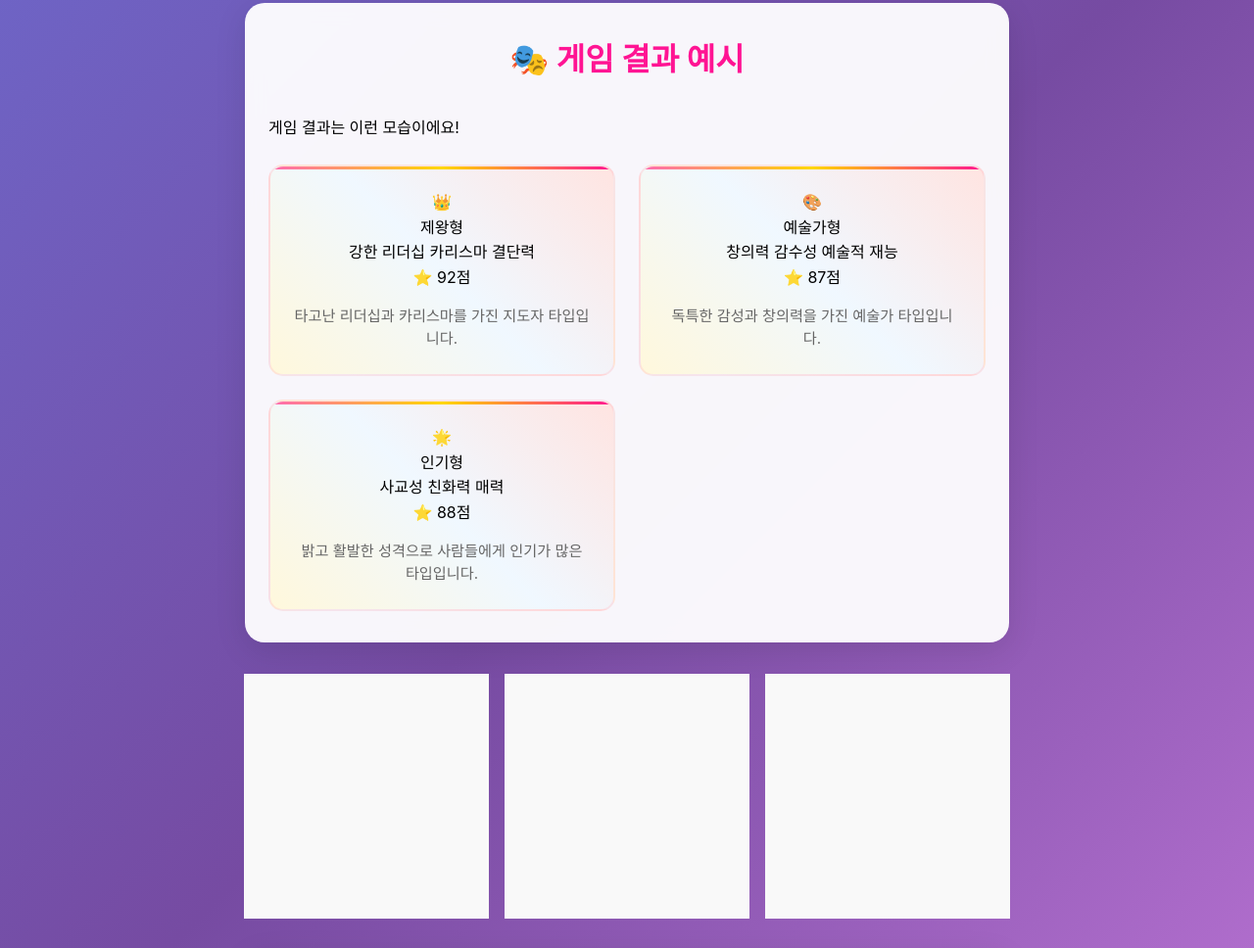
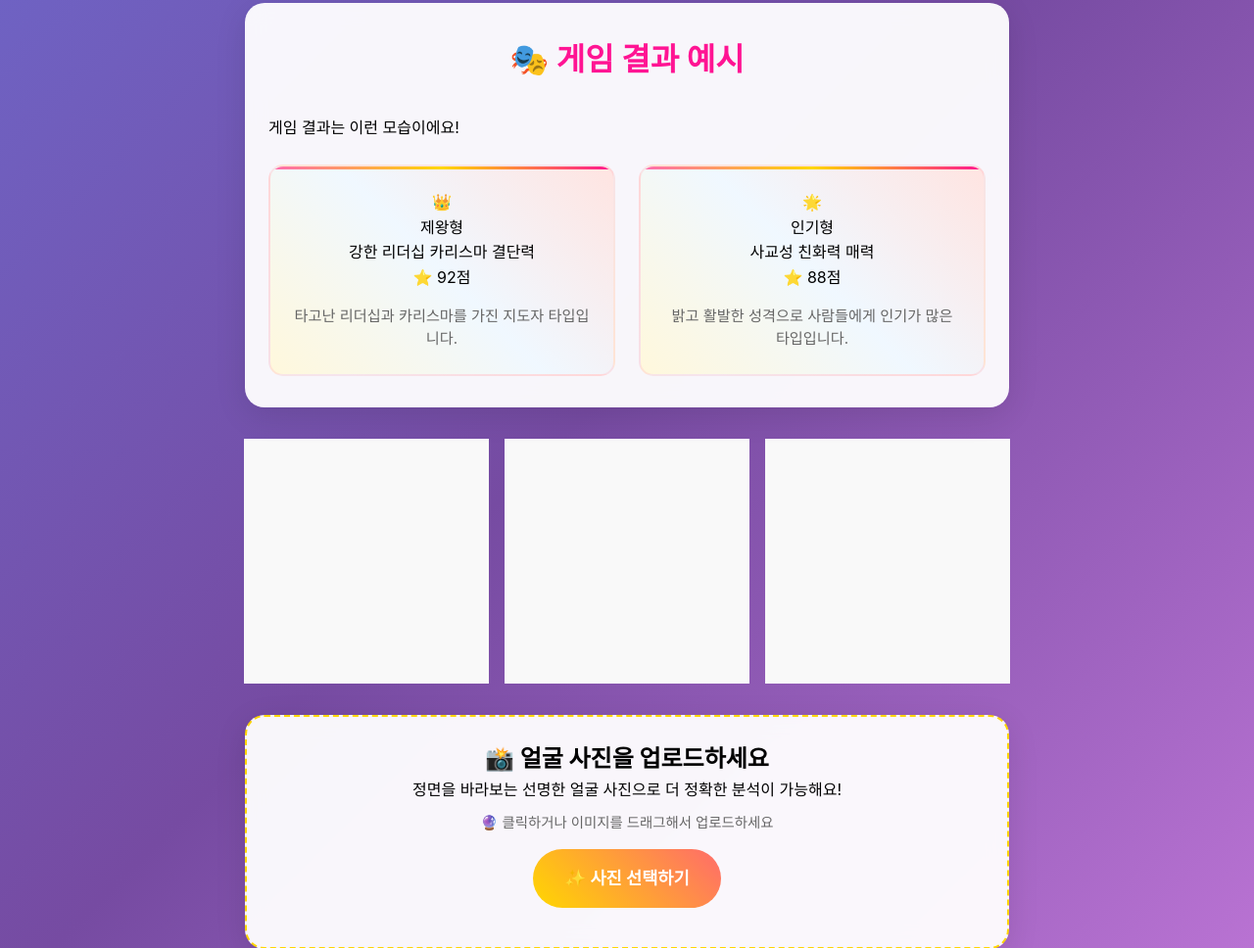
Before and after one commit to BYEONGJUJO/faceleadingpersonal, a website: page index.html in a window 1280 px wide. Shown: the part 1226-2194 px from the top of the page at 98% size. Drawn offline with Linux system fonts and the light colour scheme; a script that the page names is missing.

Commit message:
Update index.html

```diff
--- a/index.html
+++ b/index.html
@@ -979,20 +979,6 @@
                     <div class="sample-score">⭐ 92점</div>
                     <p class="sample-desc" id="sample1Desc">
                         타고난 리더십과 카리스마를 가진 지도자 타입입니다.
-                    </p>
-                </div>
-
-                <div class="sample-card">
-                    <div class="sample-face">🎨</div>
-                    <div class="sample-name" id="sample2Name">예술가형</div>
-                    <div class="sample-traits">
-                        <span class="trait-tag" id="sample2Trait1">창의력</span>
-                        <span class="trait-tag" id="sample2Trait2">감수성</span>
-                        <span class="trait-tag" id="sample2Trait3">예술적 재능</span>
-                    </div>
-                    <div class="sample-score">⭐ 87점</div>
-                    <p class="sample-desc" id="sample2Desc">
-                        독특한 감성과 창의력을 가진 예술가 타입입니다.
                     </p>
                 </div>
 
```
